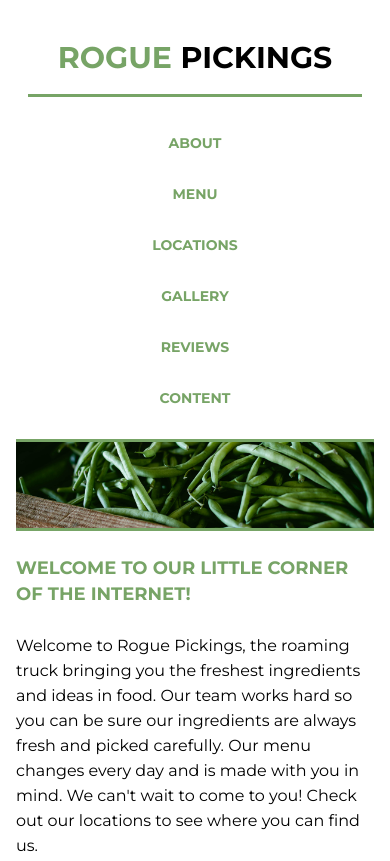
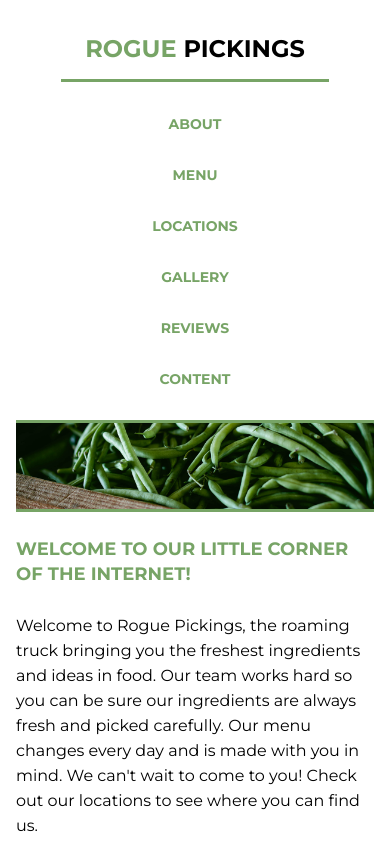
Before and after one commit to ahmedebid/rogue-pickings, a plain HTML site: page index.html in a window 390 px wide. Shown: the top 861 px of the page. Drawn offline with Linux system fonts and the light colour scheme; a web font is replaced by a local one.

Commit message:
Fix the logo in mobile view

```diff
--- a/css/main.css
+++ b/css/main.css
@@ -33,7 +33,7 @@ section, footer {
 /****** HEADER ******/
 
 header h1 {
-    font-size: 1.875em;
+    font-size: 1.5em; /*1.875em*/
     line-height: 1.438em;
     text-transform: uppercase;
     border-bottom: 3px solid #77a466;
@@ -140,3 +140,9 @@ footer p span {
     font-weight: 400;
     text-transform: lowercase;
 }
+
+/****** STYLES FOR TABLET ******/
+
+@media screen and (min-width: 768px) {
+
+}
```
Also changed, not shown: 1 other file.
